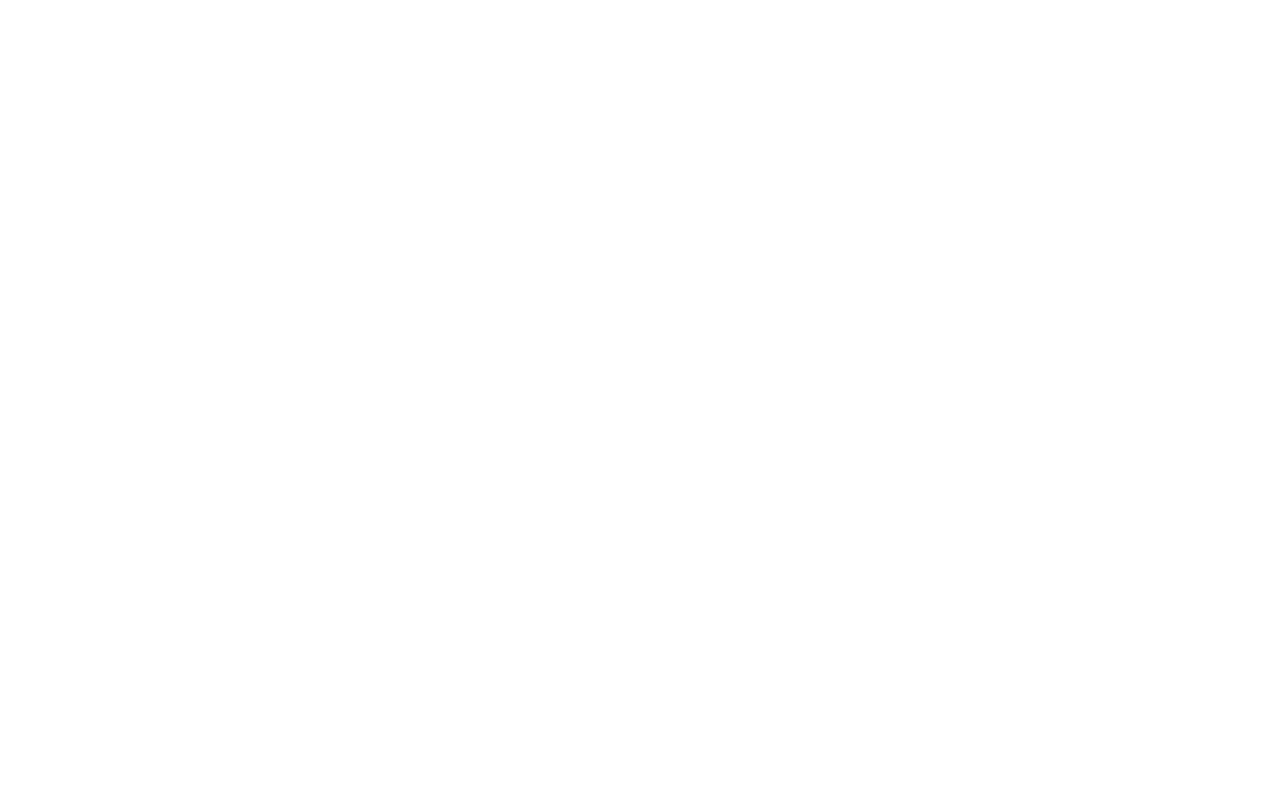
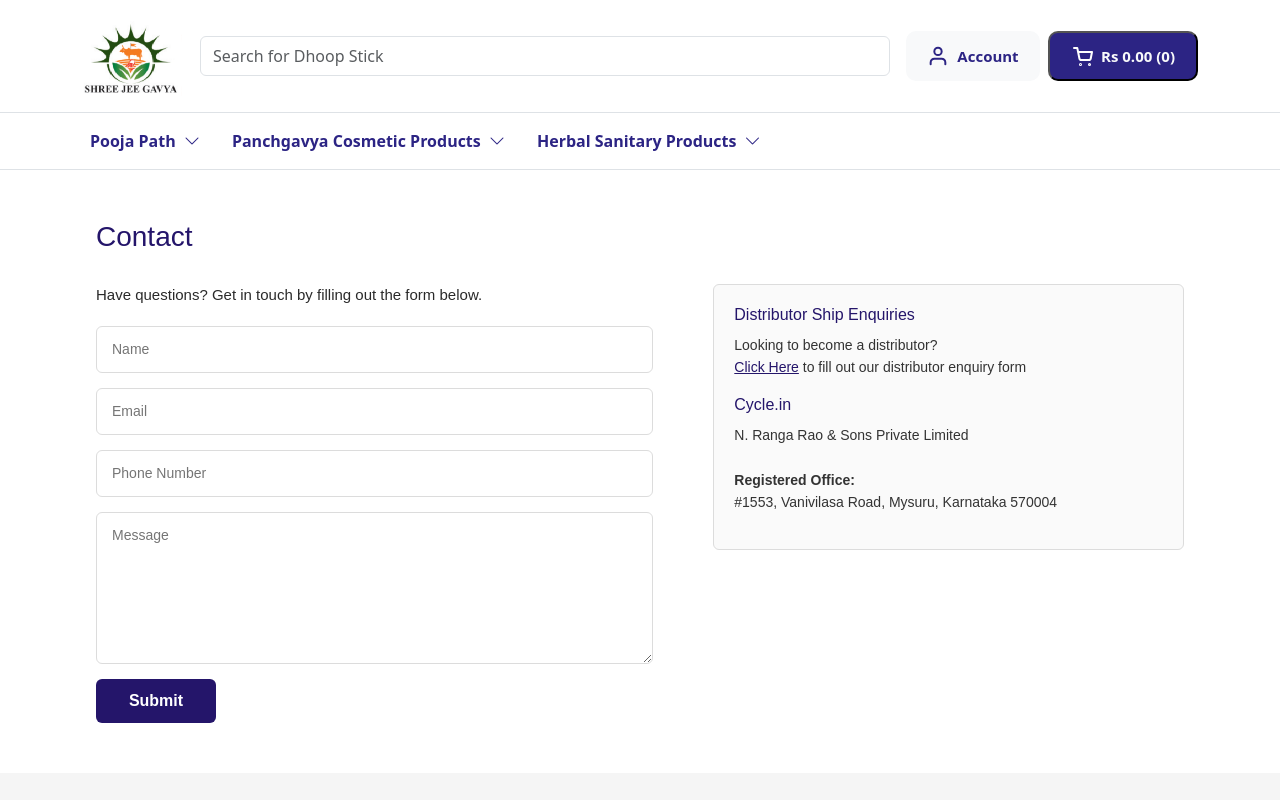
Before and after one commit to palakpurohit7072-wq/Shreeji, a React (Vite) app in the folder my-react-app/: page /contact in a window 1280 px wide. Before the commit this address had no page. Shown: the top 800 px of the page. Built offline with nearby package versions, Linux system fonts and the light colour scheme.

Commit message:
Fix Dropdownmenu import case for Vercel

```diff
--- a/my-react-app/src/App.jsx
+++ b/my-react-app/src/App.jsx
@@ -9,7 +9,8 @@
 import Wishlist from "./Components/Wishlist";
 import Shopnow from "./Components/Shopnow";
 import SingleProduct from "./Components/SingleProduct";
-
+import Aboutus from "./Components/Aboutus";
+import Contactus from "./Components/Contactus";
 const App = () => {
   return (
     <Routes>
@@ -21,7 +22,8 @@
         <Route path="checkout" element={<CheckoutPage />} />
         <Route path="wishlist" element={<Wishlist />} />
         <Route path="shopnow" element={<Shopnow />} />
-
+        <Route path="about" element={<Aboutus />} />
+         <Route path="contact" element={<Contactus />} />
         {/* 🆕 Single Product Dynamic Route */}
         <Route path="product/:id" element={<SingleProduct />} />
       </Route>
--- /dev/null
+++ b/my-react-app/src/Components/Aboutus.css
@@ -0,0 +1,79 @@
+.aboutus-container {
+  background-color: #f9f9f9;
+  padding: 40px 0;
+  display: flex;
+  flex-direction: column;
+  align-items: center;
+  font-family: "Poppins", sans-serif;
+}
+
+.breadcrumb {
+  width: 85%;
+  font-size: 14px;
+  color: #6c757d;
+  margin-bottom: 20px;
+}
+
+.aboutus-box {
+  background-color: #fff;
+  width: 85%;
+  display: flex;
+  flex-wrap: wrap;
+  box-shadow: 0 0 8px rgba(0, 0, 0, 0.1);
+  border-radius: 6px;
+  overflow: hidden;
+  padding: 40px;
+  gap: 30px;
+}
+
+.aboutus-text {
+  flex: 1 1 50%;
+  text-align: left;
+  color: #212529;
+}
+
+.aboutus-text h2 {
+  font-size: 28px;
+  font-weight: 600;
+  color: #2d2d2d;
+  margin-bottom: 10px;
+}
+
+.aboutus-text .subtitle {
+  font-size: 18px;
+  color: #6c757d;
+  text-transform: lowercase;
+  margin-bottom: 20px;
+}
+
+.aboutus-text p {
+  line-height: 1.8;
+  font-size: 15px;
+  margin-bottom: 15px;
+}
+
+.aboutus-image {
+  flex: 1 1 45%;
+  display: flex;
+  justify-content: center;
+  align-items: center;
+}
+
+.aboutus-image img {
+  width: 100%;
+  height: auto;
+  border-radius: 6px;
+  object-fit: cover;
+}
+
+/* Responsive */
+@media (max-width: 992px) {
+  .aboutus-box {
+    flex-direction: column;
+    padding: 20px;
+  }
+
+  .aboutus-image {
+    margin-top: 20px;
+  }
+}
--- /dev/null
+++ b/my-react-app/src/Components/Aboutus.jsx
@@ -0,0 +1,49 @@
+import React from "react";
+import "./Aboutus.css";
+import slider1 from "../assets/slider1.jpeg"; // your local image
+
+const Aboutus = () => {
+  return (
+    <div className="aboutus-container">
+      <div className="breadcrumb">Home / About Us</div>
+
+      <div className="aboutus-box">
+        {/* Left Section */}
+        <div className="aboutus-text">
+          <h2>About Us</h2>
+          <p className="subtitle">cycle</p>
+          <p>
+            Taking the passion and guiding principles of our founder to the next
+            level, NR Group, most popularly known for its flagship brand Cycle,
+            brings a divine and fragrant world at your fingertips through
+            Cycle.in. With our unique, matchless expertise in fragrance creation
+            and a passionate commitment towards providing the customers with an
+            experience of a lifetime; we present to you Cycle.in.
+          </p>
+          <p>
+            Cycle.in is a one-stop store bringing to you the best of fragrance
+            products from the unsurpassed leaders in the industry. Discover an
+            array of handpicked products and accessories associated with prayer
+            requirements, personal care, air care, and lifestyle products. Be a
+            part of a legacy that has been handed over from generation to
+            generation. Explore the world of amazingly divine and heavenly
+            range, from popular, traditional classics to modern and contemporary
+            Agarbathies; Prayer Packs for various types of Pooja; Prayer
+            Essentials; Car and Room Fragrances.
+          </p>
+          <p>
+            Create traditional and vibrant lifestyles, alluring ambiances, and
+            memorable gifting experiences through us at Cycle.in
+          </p>
+        </div>
+
+        {/* Right Section */}
+        <div className="aboutus-image">
+          <img src={slider1} alt="Agarbatti incense" />
+        </div>
+      </div>
+    </div>
+  );
+};
+
+export default Aboutus;
--- /dev/null
+++ b/my-react-app/src/Components/Contactus.css
@@ -0,0 +1,109 @@
+.contact-container {
+  background-color: #fff;
+  width: 100%;
+  padding: 50px 0;
+  font-family: "Arial", sans-serif;
+}
+
+.contact-wrapper {
+  width: 85%;
+  margin: 0 auto;
+}
+
+.contact-header h2 {
+  color: #24156a;
+  font-size: 28px;
+  margin-bottom: 30px;
+}
+
+.contact-content {
+  display: flex;
+  justify-content: space-between;
+  align-items: flex-start;
+  gap: 60px;
+}
+
+.contact-form-section {
+  flex: 1.3;
+}
+
+.contact-form-section .form-title {
+  color: #2a2a2a;
+  font-size: 15px;
+  margin-bottom: 20px;
+}
+
+.contact-form-section form {
+  display: flex;
+  flex-direction: column;
+  gap: 15px;
+}
+
+.contact-form-section input,
+.contact-form-section textarea {
+  width: 100%;
+  padding: 12px 15px;
+  border: 1px solid #dcdcdc;
+  border-radius: 6px;
+  font-size: 14px;
+  outline: none;
+}
+
+.contact-form-section input:focus,
+.contact-form-section textarea:focus {
+  border-color: #5b4df5;
+}
+
+.contact-form-section button {
+  width: 120px;
+  background-color: #24156a;
+  color: white;
+  font-weight: 600;
+  border: none;
+  border-radius: 6px;
+  padding: 10px 0;
+  cursor: pointer;
+  transition: 0.3s ease;
+}
+
+.contact-form-section button:hover {
+  background-color: #3d2dc1;
+}
+
+/* Right Info Box */
+.contact-info-section {
+  flex: 1;
+  border: 1px solid #dcdcdc;
+  padding: 20px;
+  border-radius: 6px;
+  background-color: #fafafa;
+}
+
+.contact-info-section h4 {
+  color: #24156a;
+  font-size: 16px;
+  margin-bottom: 10px;
+}
+
+.contact-info-section p {
+  color: #333;
+  font-size: 14px;
+  line-height: 1.6;
+}
+
+.contact-info-section a {
+  color: #24156a;
+  text-decoration: underline;
+  font-weight: 500;
+}
+
+/* Responsive */
+@media (max-width: 900px) {
+  .contact-content {
+    flex-direction: column;
+  }
+
+  .contact-info-section {
+    margin-top: 30px;
+  }
+}
--- /dev/null
+++ b/my-react-app/src/Components/Contactus.jsx
@@ -0,0 +1,93 @@
+import React, { useState } from "react";
+import "./Contactus.css";
+
+const Contactus = () => {
+  const [formData, setFormData] = useState({
+    name: "",
+    email: "",
+    phone: "",
+    message: "",
+  });
+
+  const handleChange = (e) => {
+    setFormData({ ...formData, [e.target.name]: e.target.value });
+  };
+
+  const handleSubmit = (e) => {
+    e.preventDefault();
+    console.log(formData);
+    alert("Form submitted!");
+  };
+
+  return (
+    <div className="contact-container">
+      <div className="contact-wrapper">
+        <div className="contact-header">
+          <h2>Contact</h2>
+        </div>
+
+        <div className="contact-content">
+          {/* Left Form Section */}
+          <div className="contact-form-section">
+            <p className="form-title">
+              Have questions? Get in touch by filling out the form below.
+            </p>
+            <form onSubmit={handleSubmit}>
+              <input
+                type="text"
+                name="name"
+                placeholder="Name"
+                value={formData.name}
+                onChange={handleChange}
+                required
+              />
+              <input
+                type="email"
+                name="email"
+                placeholder="Email"
+                value={formData.email}
+                onChange={handleChange}
+                required
+              />
+              <input
+                type="text"
+                name="phone"
+                placeholder="Phone Number"
+                value={formData.phone}
+                onChange={handleChange}
+              />
+              <textarea
+                name="message"
+                rows="6"
+                placeholder="Message"
+                value={formData.message}
+                onChange={handleChange}
+              ></textarea>
+              <button type="submit">Submit</button>
+            </form>
+          </div>
+
+          {/* Right Info Section */}
+          <div className="contact-info-section">
+            <h4>Distributor Ship Enquiries</h4>
+            <p>
+              Looking to become a distributor? <br />
+              <a href="#">Click Here</a> to fill out our distributor enquiry form
+            </p>
+            <h4>Cycle.in</h4>
+            <p>
+              N. Ranga Rao & Sons Private Limited
+              <br />
+              <br />
+              <strong>Registered Office:</strong>
+              <br />
+              #1553, Vanivilasa Road, Mysuru, Karnataka 570004
+            </p>
+          </div>
+        </div>
+      </div>
+    </div>
+  );
+};
+
+export default Contactus;
--- a/my-react-app/src/Components/Footer.jsx
+++ b/my-react-app/src/Components/Footer.jsx
@@ -1,18 +1,19 @@
 import React from "react";
 import "./Footer.css";
+import { Link } from "react-router-dom"; // ✅ Added for internal routing
 
-// Apni saari images import karo
+// 🔹 Import all images
 import icon from "../assets/icon.png";
 import tel from "../assets/tel.png";
 import mail from "../assets/mail.png";
 import generated from "../assets/generated.png";
 import yellowcircleicon from "../assets/yellowcircleicon.png";
-import payment from "../assets/payment.png"; // ek single image jisme saare payment logos hai
+import payment from "../assets/payment.png"; // single image for all payment logos
 
 const Footer = () => {
   return (
     <>
-            {/* Secure Payment & Free Delivery Section */}
+      {/* 🔹 Secure Payment & Free Delivery Section */}
       <section className="footer-top-banner py-5">
         <div className="container">
           <div className="row align-items-center">
@@ -23,7 +24,9 @@
                   <img src={yellowcircleicon} alt="Secure Payment" width="40" height="40" />
                 </div>
                 <div>
-                                    <h5 className="fw-bold mb-1 secure_payment_heading sansfamily bluetext">Secure payment</h5>
+                  <h5 className="fw-bold mb-1 secure_payment_heading sansfamily bluetext">
+                    Secure payment
+                  </h5>
                   <p className="mb-0 secure_payment_title sansfamily bluetext">
                     Shop confidently with a secure payment gateway
                   </p>
@@ -49,7 +52,7 @@
         </div>
       </section>
 
-            {/* Actual Footer */}
+      {/* 🔹 Main Footer Section */}
       <footer className="footersection bg-blue text-light pt-5 pb-3 mt-0">
         <div className="container">
           {/* Top Section */}
@@ -60,9 +63,9 @@
               <p className="small footer_col_text sansfamily font_size text-light">
                 Discover handcrafted luxury incense, pure puja essentials, premium gifting
                 range, and curated spiritual products loved in 75 countries. Rooted in
-                                tradition, innovation, and eco-consciousness, Shreejeegavya.in brings the essence
-                                of Indian spirituality to the world, uplifting and connecting you to the
-                                divine.
+                tradition, innovation, and eco-consciousness, Shreejeegavya.in brings the
+                essence of Indian spirituality to the world, uplifting and connecting you to
+                the divine.
               </p>
             </div>
 
@@ -70,36 +73,43 @@
             <div className="col-md-2 mb-4">
               <h6 className="sansfamily fw-medium footer_title font_size">POLICIES</h6>
               <ul className="list-unstyled font_size footer_col_text sansfamily">
-                                <li><a href="#" className="text-light text-decoration-none ">Privacy Policy</a></li>
-                                <li><a href="#" className="text-light text-decoration-none ">Shipping & Delivery</a></li>
-                                <li><a href="#" className="text-light text-decoration-none ">Terms & Conditions</a></li>
-                                <li><a href="#" className="text-light text-decoration-none ">Returns & Refund</a></li>
+                <li><a href="#" className="text-light text-decoration-none">Privacy Policy</a></li>
+                <li><a href="#" className="text-light text-decoration-none">Shipping & Delivery</a></li>
+                <li><a href="#" className="text-light text-decoration-none">Terms & Conditions</a></li>
+                <li><a href="#" className="text-light text-decoration-none">Returns & Refund</a></li>
               </ul>
             </div>
 
             {/* Brands */}
             <div className="col-md-2 mb-4">
               <h6 className="sansfamily fw-medium footer_title font_size">BRANDS</h6>
-                            <ul className="list-unstyled font_size  footer_col_text sansfamily ">
-                                <li><a href="#" className="text-light text-decoration-none ">Amogha</a></li>
-                                <li><a href="#" className="text-light text-decoration-none ">Gavi</a></li>
-                                <li><a href="#" className="text-light text-decoration-none ">Karpure</a></li>
-                                <li><a href="#" className="text-light text-decoration-none ">Pujaroom</a></li>
-                                <li><a href="#" className="text-light text-decoration-none ">Pujayu</a></li>
-                                <li><a href="#" className="text-light text-decoration-none ">Soulveda</a></li>
-                                <li><a href="#" className="text-light text-decoration-none ">Pureprayer</a></li>
-                                <li><a href="#" className="text-light text-decoration-none ">Om Shanthi</a></li>
-                                <li><a href="#" className="text-light text-decoration-none ">Sampoorna Dhyan</a></li>
+              <ul className="list-unstyled font_size footer_col_text sansfamily">
+                <li><a href="#" className="text-light text-decoration-none">Amogha</a></li>
+                <li><a href="#" className="text-light text-decoration-none">Gavi</a></li>
+                <li><a href="#" className="text-light text-decoration-none">Karpure</a></li>
+                <li><a href="#" className="text-light text-decoration-none">Pujaroom</a></li>
+                <li><a href="#" className="text-light text-decoration-none">Pujayu</a></li>
+                <li><a href="#" className="text-light text-decoration-none">Soulveda</a></li>
+                <li><a href="#" className="text-light text-decoration-none">Pureprayer</a></li>
+                <li><a href="#" className="text-light text-decoration-none">Om Shanthi</a></li>
+                <li><a href="#" className="text-light text-decoration-none">Sampoorna Dhyan</a></li>
               </ul>
             </div>
 
-                        {/* Quick Links */}
+            {/* ✅ Quick Links (Updated for Routing) */}
             <div className="col-md-2 mb-4">
               <h6 className="sansfamily fw-medium footer_title font_size">QUICK LINKS</h6>
-                            <ul className="list-unstyled  font_size  footer_col_text sansfamily ">
+              <ul className="list-unstyled font_size footer_col_text sansfamily">
                 <li><a href="#" className="text-light text-decoration-none">Track Your Order</a></li>
-                                <li><a href="#" className="text-light text-decoration-none">About Us</a></li>
-                                <li><a href="#" className="text-light text-decoration-none">Contact Us</a></li>
+
+                {/* 🔹 Internal Links */}
+                <li>
+                  <Link to="/about" className="text-light text-decoration-none">About Us</Link>
+                </li>
+                <li>
+                  <Link to="/contact" className="text-light text-decoration-none">Contact Us</Link>
+                </li>
+
                 <li><a href="#" className="text-light text-decoration-none">Blog Posts</a></li>
                 <li><a href="#" className="text-light text-decoration-none">Vision & Mission</a></li>
                 <li><a href="#" className="text-light text-decoration-none">Enquiry Form</a></li>
@@ -144,18 +154,14 @@
             <div className="col-md-3 mb-4">
               <h6 className="sansfamily fw-medium middlefooter_heading">NEWSLETTER</h6>
               <form className="d-flex">
-                                <input
-                                    type="email"
-                                    className="form-control me-2"
-                                    placeholder="Enter your email"
-                                />
+                <input type="email" className="form-control me-2" placeholder="Enter your email" />
                 <button className="btn btn-secondary" type="submit">
                   <i className="bi bi-send"></i>
                 </button>
               </form>
             </div>
 
-                        {/* Payment Methods (Single Image) */}
+            {/* Payment Methods */}
             <div className="col-md-3 mb-4">
               <h6 className="sansfamily fw-medium middlefooter_heading">PAYMENT METHODS</h6>
               <div className="bg-light p-3 rounded text-center">
@@ -167,10 +173,14 @@
           {/* Bottom Footer */}
           <div className="row mt-4 border-top pt-3">
             <div className="col-md-6">
-                            <p className="mb-0 sansfamily font_size text-light">Copyright © 2025 Shree Jee Gavya.in</p>
+              <p className="mb-0 sansfamily font_size text-light">
+                Copyright © 2025 Shree Jee Gavya.in
+              </p>
             </div>
             <div className="col-md-6 text-md-end">
-                            <p className="mb-0 sansfamily font_size text-light">Developed By BOOST STAR Experts</p>
+              <p className="mb-0 sansfamily font_size text-light">
+                Developed By BOOST STAR Experts
+              </p>
             </div>
           </div>
         </div>
```
Lines whose indentation alone changed are shown as unchanged.
